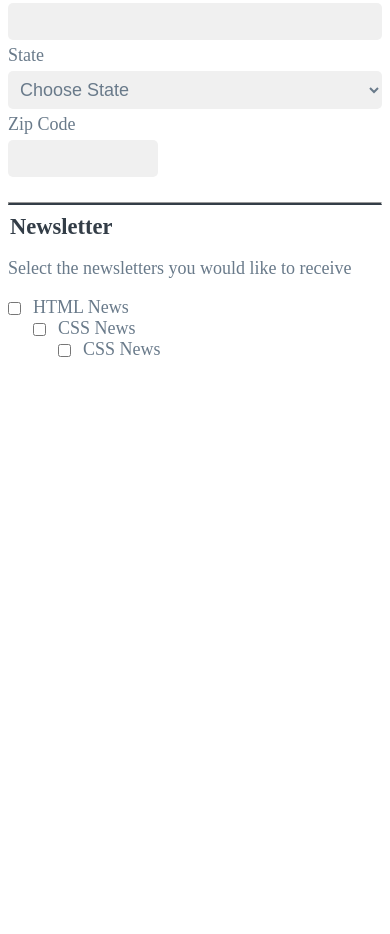
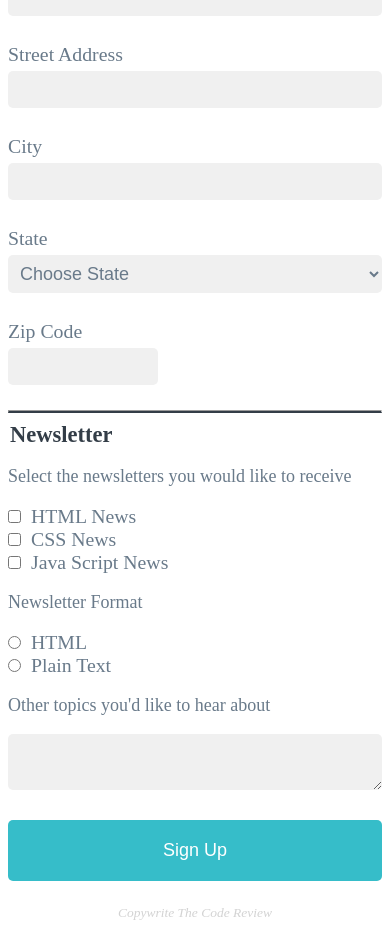
Before and after one commit to lkateharmon/techdegree_project_3, a plain HTML site: page index.html in a window 390 px wide. Shown: the part 559-1493 px from the top of the page. Before the commit the page ends 927 px from the top, so only its background shows below. Drawn offline with Linux system fonts and the light colour scheme; a web font is replaced by a local one.

Commit message:
media queries

```diff
--- a/index.html
+++ b/index.html
@@ -14,9 +14,10 @@
 <body>
     <header>
       <h1>The Code Review</h1>
-
+      <div id="box">
       <h2> Sign up for our newsletter</h2>
       <p id="latest"> Get the latest news on how your code is doing right in your inbox<hr></p>
+    </div>
     </header>
 
     <main>
@@ -97,19 +98,28 @@
                           <legend>Newsletter</legend>
                           <p>Select the newsletters you would like to receive</p>
 
-                          <input type="checkbox" id="html_news" name="html_news">
-                          <label for="html_news">HTML News</label><br>
-                          <input type="checkbox" id="css_news" name="css_news">
-                          <label for="css_news">CSS News</label><br>
-                          <input type="checkbox" id="java_news" name="java_news">
-                          <label for="css_news">CSS News</label><br>
+                          <input type="checkbox" id="html" value="html_news" name="user_news_choice">
+                          <label class="news" for="html">HTML News</label><br>
 
+                          <input type="checkbox" id="css" value="css_news" name="user_news_choice">
+                          <label class="news" for="css">CSS News</label><br>
 
+                          <input type="checkbox" id="java" value="java_news" name="user_news_choice">
+                          <label class="news" for="java">Java Script News</label> <br>
 
+                          <p>Newsletter Format</p>
+                          <input type="radio" id="html_text" value="html_text" name="user_format">
+                          <label for="html_text" class="news">HTML</label><br>
+                          <input type="radio" id="plain_text" value="plain_text" name="user_format">
+                          <label for="plain_text" class="news">Plain Text</label>
 
+                          <p>Other topics you'd like to hear about</p>
+                          <textarea name="topics"></textarea>
 
-            </form>
+                          <button tpye="sumbit">Sign Up</button>
 
+                      </form>
+                          <p id="copywrite">Copywrite The Code Review </p>
 
 
     </main>
--- a/styles.css
+++ b/styles.css
@@ -1,13 +1,22 @@
 * {box-sizing: border-box;}
-html {font-size: 18px;}
+html {font-size: 18px;
+      max-width: 360px;
+      margin: 0 auto;
+      }
 
 body {
     background: #fff;
     color: #d3d3d3;
     font-family: 'STIX Two Text', serif;
 }
+
+header {
+  width: auto;
+}
+
+
 main {
-    max-width: 860px;
+    max-width: 360px;
     margin: 0 auto;
 
 }
@@ -16,11 +25,12 @@ main {
 h1 {
   font-size: 1em;
   text-transform: uppercase;
-  padding:20px;
+  padding:40px;
   background-color: #333d47;
   color:white;
   text-align: center;
   margin: 0px;
+
 
 }
 
@@ -39,6 +49,7 @@ hr {
   border-bottom: 5px solid #333d47;
   margin-bottom: 3px;
   padding-bottom: 30px;
+
   }
 
 legend {
@@ -53,7 +64,7 @@ form {
     color: #697a8a;
 }
 
-label, {
+label {
     display: block;
     margin-top: 1.5rem;
     font-size: 1.1rem;
@@ -74,6 +85,7 @@ input, textarea, select, .state {
 }
 input:focus, textarea:focus {
     outline: 1px solid darkblue;
+
 }
 
 ::placeholder {
@@ -89,8 +101,56 @@ input:focus, textarea:focus {
     margin-bottom: 25px;
   }
 
-  input[type="checkbox"]{
-    width: auto;
-    float: left;
-    margin-right: 12px;
+
+
+label.news {
+  font-weight: 300;
+  display: inline;
+  padding: 20px 10px;
 }
+input[type="radio"],
+input[type="checkbox"] {
+  width: auto;
+  float: left;
+
+}
+
+button {
+  padding: 20px 35px 20px 35px;
+  color: #FFF;
+  background-color: #36bdc9;
+  font-size: 18px;
+  text-align: center;
+  font-style: normal;
+  border-radius: 5px;
+  border: none;
+  width: 100%;
+  margin-top: 25px;
+  margin-bottom: 10px;
+
+}
+
+#copywrite {
+  text-align: center;
+  font-size: .75em;
+  font-style: italic;
+}
+
+
+
+@media (min-width:768px){
+}
+
+html {font-size: 18px;
+      max-width: none;
+      margin: 0 auto;
+      }
+main {
+          max-width: 500px;
+          margin: 0 auto;
+}
+
+#box {
+      max-width: 500px;
+      margin: 0 auto;
+}
```
